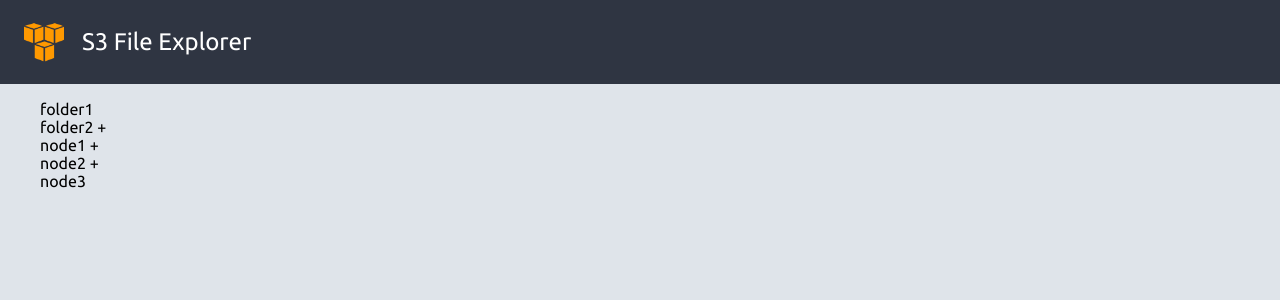
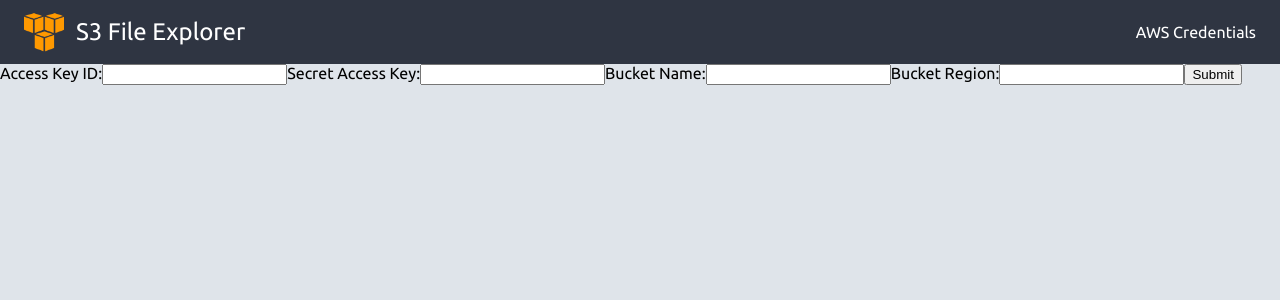
Before and after one commit to MomchilJambazov/s3-explorer, a React (Create React App) app: page /credentials in a window 1280 px wide. Shown: the top 300 px of the page. Built offline with nearby package versions, Linux system fonts and the light colour scheme.

Commit message:
feat: Add router and credentials form

```diff
--- a/src/App.tsx
+++ b/src/App.tsx
@@ -1,9 +1,11 @@
 import React from 'react';
+import { BrowserRouter as Router, Routes, Route } from "react-router-dom";
 import TreeView from '@/components/layout/TreeView';
 import DetailView from '@/components/layout/DetailView';
 import arrayToTree from '@/utils/arrayToTree'
-import './App.css';
-import logo from './s3-logo.png';
+import Header from '@/components/layout/Header';
+import CredentialsForm from '@/components/form/CredentialsForm';
+import NotFound from '@/pages/not-found';
 
 const DATA = [
   {
@@ -85,21 +87,25 @@
   }
 ]
 
+
+const Dashboard = ({tree}: {tree: any}) => <div>
+<TreeView tree={tree} />
+<DetailView />
+</div>
+
 function App() {
   const mock_tree = arrayToTree(DATA);
 
   return (
     <>
-      <header className="app-header">
-        <img src={logo} className="app-logo" alt="logo" />
-        <p className="app-name">
-          S3 File Explorer
-        </p>
-      </header>
-      <div>
-        <TreeView tree={mock_tree} />
-        <DetailView />
-      </div>
+    <Router>
+      <Header />
+      <Routes>
+        <Route path="/" element={<Dashboard tree={mock_tree}/>}/>
+        <Route path="/credentials" element={<CredentialsForm />}/>
+        <Route path="/*" element={<NotFound />} />
+      </Routes>
+    </Router>
     </>
   );
 }
--- /dev/null
+++ b/src/components/form/CredentialsForm/index.tsx
@@ -0,0 +1,61 @@
+import React, { useState } from 'react';
+import { useNavigate } from 'react-router-dom';
+import { useLocalStorage } from 'usehooks-ts';
+
+interface AwsCredentials {
+  accessKeyId: string;
+  secretAccessKey: string;
+  bucketName: string;
+  bucketRegion: string;
+}
+
+const initialCredentials: AwsCredentials = {
+  accessKeyId: '',
+  secretAccessKey: '',
+  bucketName: '',
+  bucketRegion: ''
+};
+
+const CredentialsForm: React.FC = () => {
+  const [storedCredentials, setStoredCredentials] = useLocalStorage<AwsCredentials>('aws-credentials', initialCredentials);
+  const [accessKeyId, setAccessKeyId] = useState(storedCredentials.accessKeyId);
+  const [secretAccessKey, setSecretAccessKey] = useState(storedCredentials.secretAccessKey);
+  const [bucketName, setBucketName] = useState(storedCredentials.bucketName);
+  const [bucketRegion, setBucketRegion] = useState(storedCredentials.bucketRegion);
+
+  const navigate = useNavigate();
+
+  const handleSubmit = (e: React.FormEvent) => {
+    e.preventDefault();
+    setStoredCredentials({ accessKeyId, secretAccessKey, bucketName, bucketRegion });
+    navigate('/');
+  };
+
+  return (
+    <form onSubmit={handleSubmit}>
+      <label>
+        Access Key ID:
+        <input type="text" value={accessKeyId} onChange={(e) => setAccessKeyId(e.target.value)} required />
+      </label>
+
+      <label>
+        Secret Access Key:
+        <input type="text" value={secretAccessKey} onChange={(e) => setSecretAccessKey(e.target.value)} required />
+      </label>
+
+      <label>
+        Bucket Name:
+        <input type="text" value={bucketName} onChange={(e) => setBucketName(e.target.value)} required />
+      </label>
+
+      <label>
+        Bucket Region:
+        <input type="text" value={bucketRegion} onChange={(e) => setBucketRegion(e.target.value)} required />
+      </label>
+
+      <button type="submit">Submit</button>
+    </form>
+  );
+};
+
+export default CredentialsForm;
--- /dev/null
+++ b/src/components/layout/Header/index.tsx
@@ -0,0 +1,19 @@
+import React from 'react';
+import { Outlet, Link } from "react-router-dom";
+import logo from './s3-logo.png';
+
+import './styles.css';
+
+const Header: React.FC = () => (
+    <header className="app-header">
+      <Link to="/" className="app-logo">
+        <img src={logo} alt="logo" />
+        <span className="app-name">
+          S3 File Explorer
+        </span>
+      </Link>
+      <Link to="/credentials">AWS Credentials</Link>
+    </header>
+);
+
+export default Header;
--- a/src/App.css
+++ b/src/components/layout/Header/styles.css
@@ -1,4 +1,10 @@
 .app-logo {
+  display: flex;
+  align-items: center;
+  gap: 12px;
+}
+
+.app-logo img {
   height: 2.5em;
   pointer-events: none;
 }
@@ -7,9 +13,13 @@
   background-color: #2f3542;
   display: flex;
   align-items: center;
+  justify-content: space-between;
+  padding: 12px 24px;
+}
+
+.app-header a {
   color: white;
-  gap: 18px;
-  padding: 6px 24px;
+  text-decoration: none;
 }
 
 .app-name {
--- /dev/null
+++ b/src/pages/not-found.jsx
@@ -0,0 +1,9 @@
+export default function NotFoundPage() {
+
+  return (
+    <div id="404-page">
+      <h1>404</h1>
+      <p>Page not found</p>
+    </div>
+  );
+}
```
Also changed, not shown: src/components/layout/Header/s3-logo.png (renamed from src/s3-logo.png).
